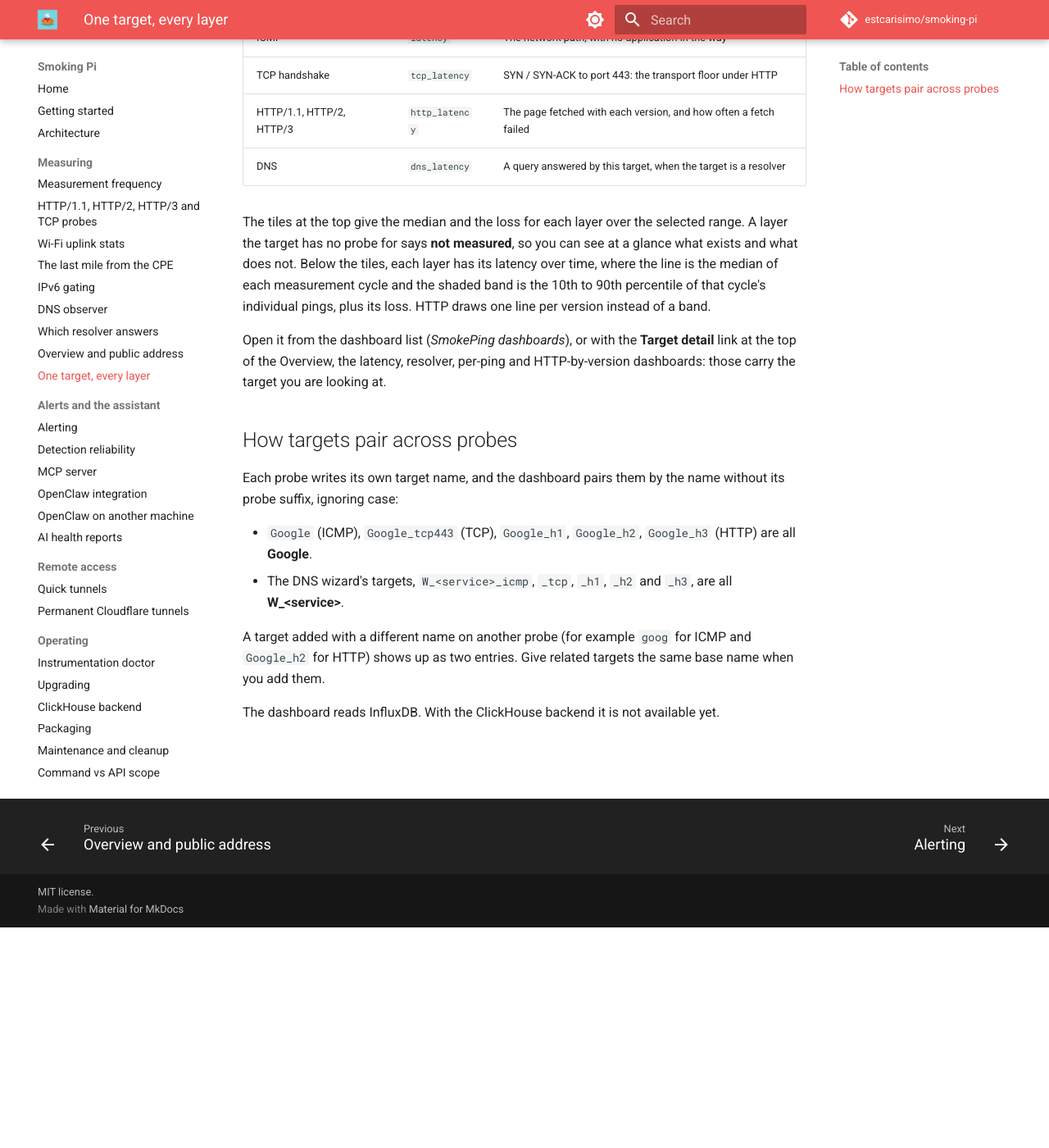
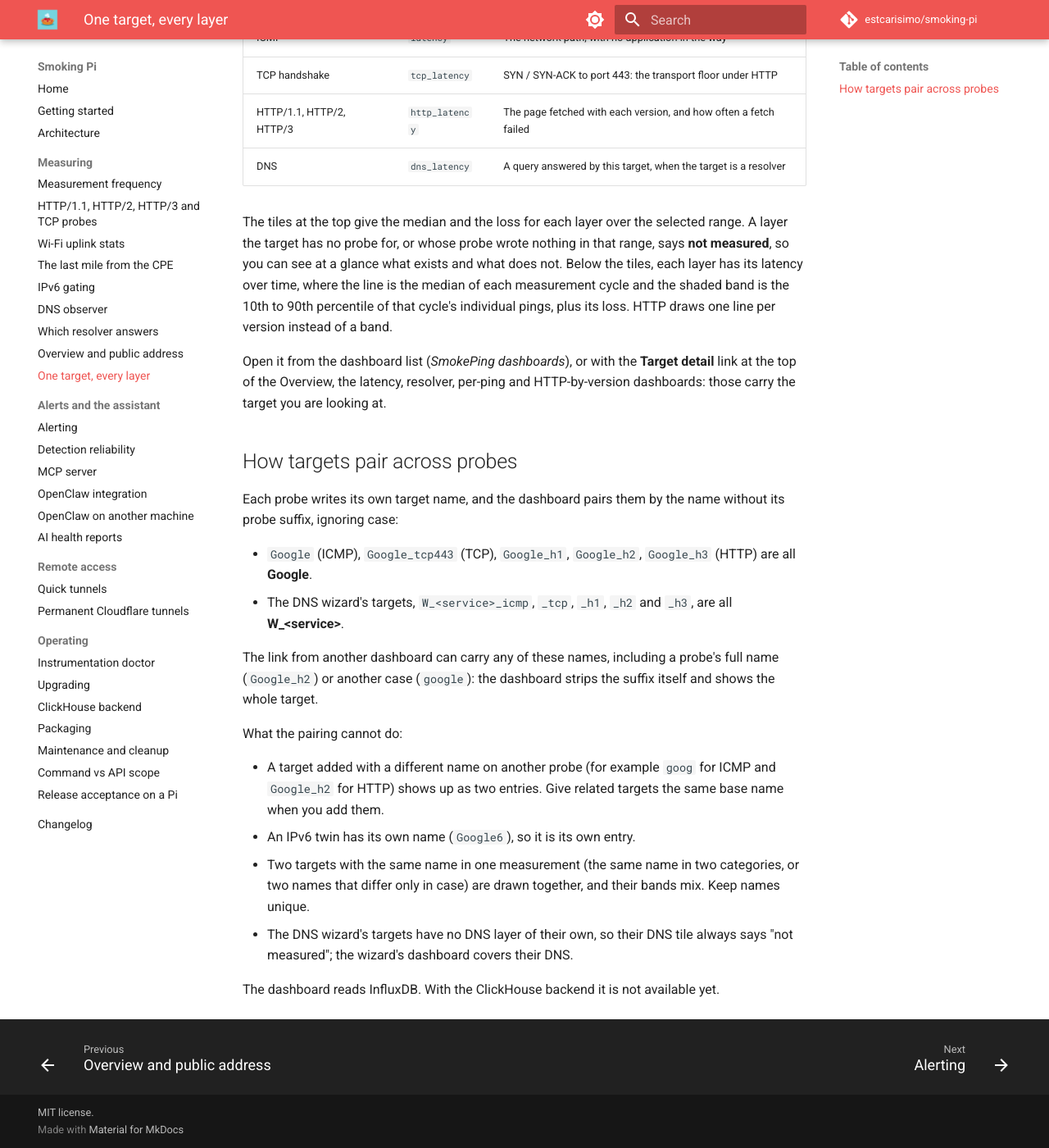
Before and after one commit to estcarisimo/smoking-pi, an MkDocs documentation site: the page built from docs/target-detail.md, in a window 1280 px wide and 1400 px high, scrolled down 269 px. Shown: the whole window at 82% size. Built offline with MkDocs 1.6.1 and Material for MkDocs 9.7.7, drawn with Linux system fonts in a browser that asks for light colours; comment, search, counter and statistics services are not loaded.

Commit message:
fix(target-detail): take any name a link brings, name the tiles, draw the loss panels
Co-Authored-By: Claude Opus 5.5 <noreply@anthropic.com>

```diff
--- a/docs/target-detail.md
+++ b/docs/target-detail.md
@@ -12,7 +12,8 @@ Smoking Pi measures for it, layer by layer:
 | DNS | `dns_latency` | A query answered by this target, when the target is a resolver |
 
 The tiles at the top give the median and the loss for each layer over the
-selected range. A layer the target has no probe for says **not measured**,
+selected range. A layer the target has no probe for, or whose probe wrote
+nothing in that range, says **not measured**,
 so you can see at a glance what exists and what does not. Below the tiles,
 each layer has its latency over time, where the line is the median of each
 measurement cycle and the shaded band is the 10th to 90th percentile of that
@@ -34,9 +35,21 @@ name without its probe suffix, ignoring case:
 - The DNS wizard's targets, `W_<service>_icmp`, `_tcp`, `_h1`, `_h2` and
   `_h3`, are all **W_&lt;service&gt;**.
 
-A target added with a different name on another probe (for example `goog`
-for ICMP and `Google_h2` for HTTP) shows up as two entries. Give related
-targets the same base name when you add them.
+The link from another dashboard can carry any of these names, including a
+probe's full name (`Google_h2`) or another case (`google`): the dashboard
+strips the suffix itself and shows the whole target.
+
+What the pairing cannot do:
+
+- A target added with a different name on another probe (for example `goog`
+  for ICMP and `Google_h2` for HTTP) shows up as two entries. Give related
+  targets the same base name when you add them.
+- An IPv6 twin has its own name (`Google6`), so it is its own entry.
+- Two targets with the same name in one measurement (the same name in two
+  categories, or two names that differ only in case) are drawn together, and
+  their bands mix. Keep names unique.
+- The DNS wizard's targets have no DNS layer of their own, so their DNS tile
+  always says "not measured"; the wizard's dashboard covers their DNS.
 
 The dashboard reads InfluxDB. With the ClickHouse backend it is not
 available yet.
```
Also changed, not shown: 1 other file.
